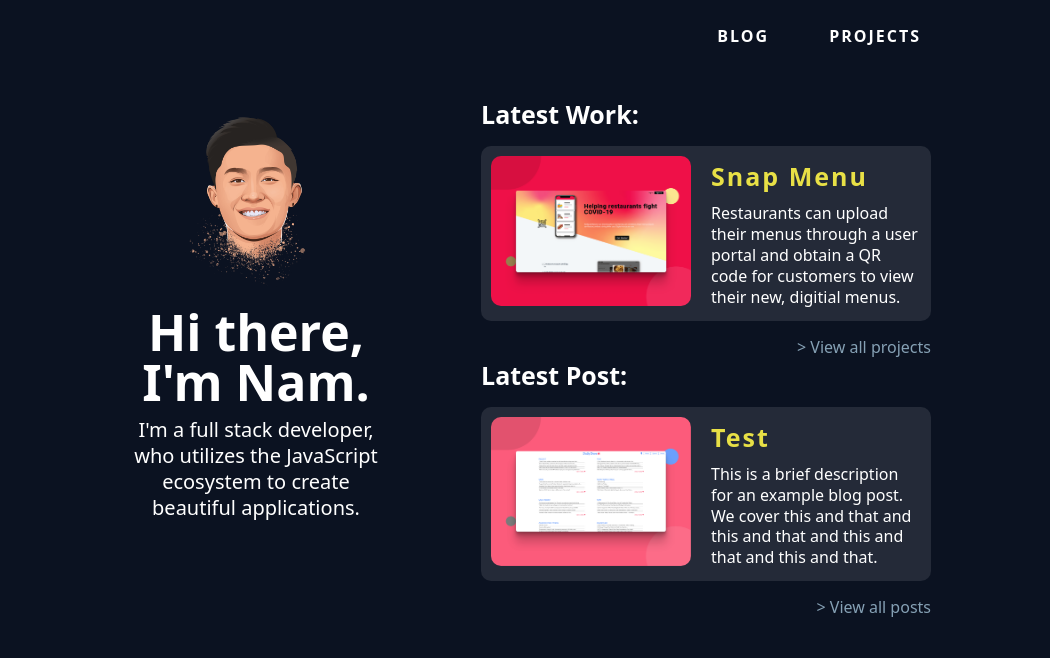
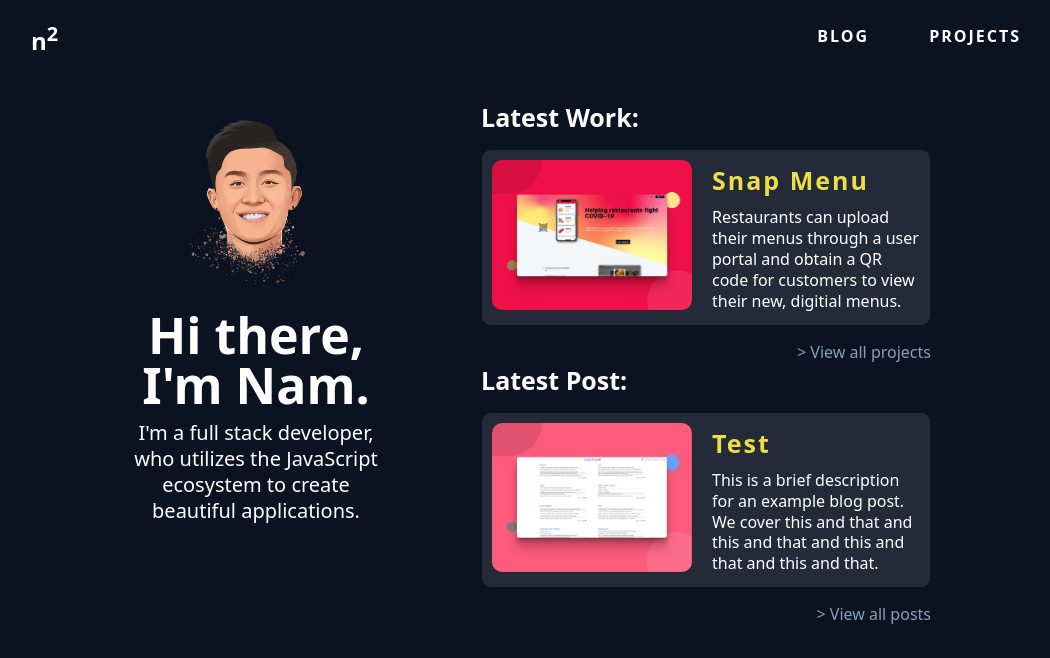
Before and after one commit to namnguyen21/namnguyen, a Next.js app: page / in a window 1280 px wide. Shown: the top 658 px of the page, without its empty margins (109-1159 px from the left). Built offline with nearby package versions, Linux system fonts and the light colour scheme.

Commit message:
opengraph

```diff
--- a/components/Layout.js
+++ b/components/Layout.js
@@ -1,10 +1,11 @@
 import styled from "styled-components";
+import { useEffect, useState } from "react";
 import Head from "next/head";
 import Nav from "./Nav";
 
 const Container = styled.div`
   width: 800px;
-  margin: auto;
+  margin: 100px auto 0 auto;
   @media (max-width: 800px) {
     width: 100%;
     padding: 0 20px;
@@ -14,6 +15,18 @@ const Container = styled.div`
 `;
 
 export default function Layout({ children, className }) {
+  const [isAtTop, setIsAtTop] = useState(true);
+
+  useEffect(() => {
+    window.onscroll = function () {
+      // prevScrollPos = currentScrollPos;
+      if (window.pageYOffset < 25) {
+        setIsAtTop(true);
+      } else {
+        setIsAtTop(false);
+      }
+    };
+  }, [isAtTop]);
   return (
     <>
       <Head>
@@ -21,7 +34,7 @@ export default function Layout({ children, className }) {
         <title>Nam Nguyen</title>
       </Head>
       <Container className={className}>
-        <Nav />
+        <Nav isAtTop={isAtTop} />
         {children}
       </Container>
     </>
--- a/components/Nav.js
+++ b/components/Nav.js
@@ -1,14 +1,43 @@
 import styled from "styled-components";
 import Link from "next/link";
+import { FaHome } from "react-icons/fa";
 
 const Header = styled.nav`
   width: 100%;
-  display: flex;
-  justify-content: flex-end;
   padding: 20px 0;
-  margin-bottom: 20px;
   @media (max-width: 800px) {
     margin-bottom: 10px;
+  }
+  position: fixed;
+  top: 0;
+  left: 0;
+  right: 0;
+  background-color: ${(props) => props.theme.colors.paper};
+  border-bottom: ${(props) =>
+    props.isAtTop
+      ? `solid 1px ${props.theme.colors.paper}`
+      : "solid 1px #1e232e"};
+  /* display: ${(props) => (props.hasScrolledUp ? null : "none")}; */
+  transition: all 0.3s;
+  /* transform: ${(props) =>
+    props.hasScrolledUp || (props.isAtTop && !props.hasScrolledUp)
+      ? "translateY(0px)"
+      : "translateY(-100px)"}; */
+`;
+
+const Logo = styled.h1`
+  color: ${(props) => props.theme.colors.text};
+  font-size: 30;
+`;
+
+const Container = styled.div`
+  display: flex;
+  width: 1000px;
+  margin: auto;
+  justify-content: space-between;
+  @media (max-width: 1000px) {
+    width: 100%;
+    padding: 0 20px;
   }
 `;
 
@@ -44,15 +73,84 @@ const NavLink = styled.a`
   }
 `;
 
-export default function Nav() {
+const HamburgerContainer = styled.div`
+  display: inline-block;
+  position: fixed;
+  right: 20px;
+  top: 20px;
+  @media (min-width: 800px) {
+    display: none;
+  }
+`;
+
+const MobileNav = styled.button`
+  @media (min-width: 800px) {
+    display: none;
+  }
+  @media (max-width: 800px) {
+    background-color: #fff;
+    height: 40px;
+    width: 40px;
+    border-radius: 50%;
+    display: flex;
+    justify-content: center;
+    align-items: center;
+    outline: none;
+    border: none;
+  }
+`;
+const Hamburger = styled.div`
+  display: inline-block;
+  height: 2px;
+  width: 20px;
+  background-color: ${(props) => props.theme.colors.paper};
+  position: relative;
+  &::after,
+  &::before {
+    content: " ";
+    width: 20px;
+    height: 2px;
+    position: absolute;
+    background-color: ${(props) => props.theme.colors.paper};
+    left: 0;
+    right: 0;
+  }
+
+  &::before {
+    top: -5px;
+  }
+
+  &::after {
+    bottom: -5px;
+  }
+`;
+
+export default function Nav({ isAtTop }) {
   return (
-    <Header>
+    <Header isAtTop={isAtTop}>
+      <Container>
+        <Link href="/">
+          <a >
+            <Logo>
+              n<sup>2</sup>
+            </Logo>
+          </a>
+        </Link>
+        <div style={{ display: "flex" }}>
           <Link href="/blog">
             <NavLink>Blog</NavLink>
           </Link>
           <Link href="/projects">
             <NavLink>Projects</NavLink>
           </Link>
+        </div>
+      </Container>
+
+      {/* <HamburgerContainer>
+        <MobileNav>
+          <Hamburger />
+        </MobileNav>
+      </HamburgerContainer> */}
     </Header>
   );
 }
--- a/pages/index.js
+++ b/pages/index.js
@@ -57,6 +57,11 @@ const Content = styled.div`
   @media (min-width: 800px) {
     margin-left: 100px;
   }
+  @media (max-width: 800px) {
+    > *:not(:last-child) {
+      margin-bottom: 50px;
+    }
+  }
 `;
 
 const Flex = styled.div`
@@ -89,6 +94,9 @@ const Img = styled.img`
   width: 200px;
   border-radius: 10px;
   margin-right: 20px;
+  @media (max-width: 800px) {
+    display: none;
+  }
 `;
 
 const Card = styled(Flex)`
@@ -98,12 +106,12 @@ const Card = styled(Flex)`
   align-items: center;
   max-width: 450px;
   margin-bottom: 15px;
+  border: solid 1px ${(props) => props.theme.colors.paper};
   @media (max-width: 800px) {
     width: 100%;
   }
   transition: all 0.2s;
   &:hover {
-    transform: scale(1.02);
     border: solid 1px ${(props) => props.theme.colors.link};
   }
 `;
```
Also changed, not shown: components/BlogPreview.js (+9 -1 lines), pages/blog/[slug].js (+9 -3 lines), pages/blog/index.js (+18 -2 lines), pages/projects/index.js (+13 -0 lines). Lines whose indentation alone changed are shown as unchanged.
